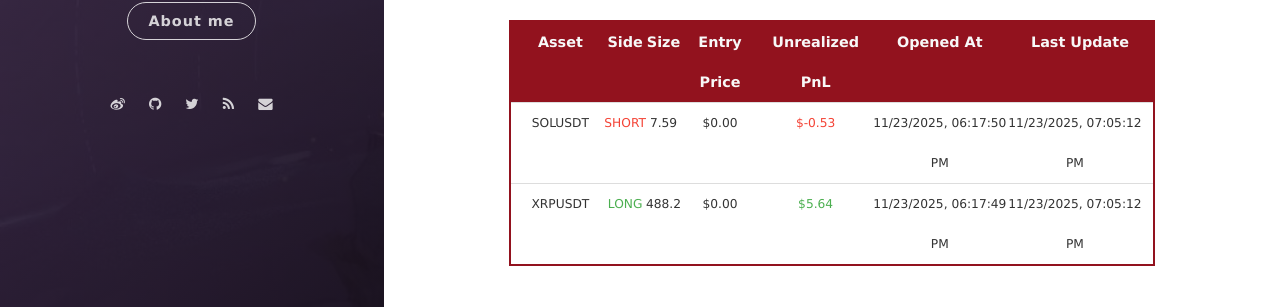
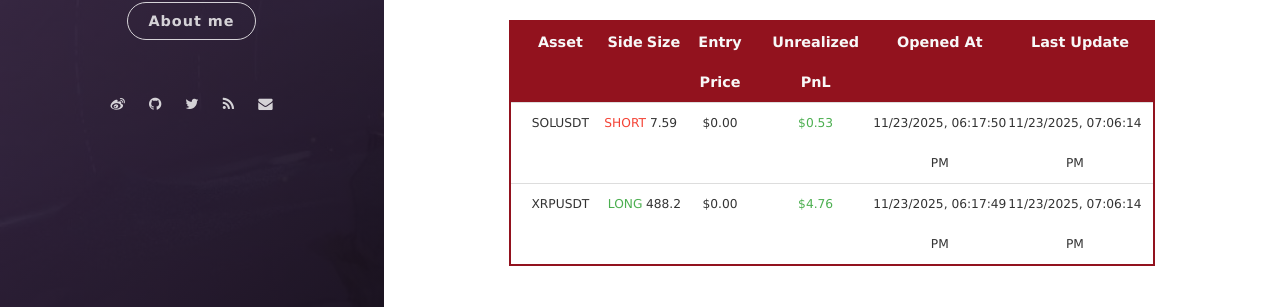
Before and after one commit to leeyegy/leeyegy.github.io, a Jekyll site: the page built from live-trading.html, in a window 1280 px wide and 945 px high. Shown: the part 579-886 px from the top of the window. Built offline with Jekyll 4.4.1, drawn with Linux system fonts in a browser that asks for light colours; nearby versions of some CDN libraries.

Commit message:
AccountMonitor: refresh positions 2025-11-24T03:06:14+08:00

```diff
--- a/assets/data/binance/positions.json
+++ b/assets/data/binance/positions.json
@@ -4,17 +4,17 @@
     "side": "SHORT",
     "size": 7.59,
     "entryPrice": 0.0,
-    "unrealizedPnl": -0.5313,
+    "unrealizedPnl": 0.53122296,
     "openedAt": "2025-11-24T02:17:50+08:00",
-    "reportedAt": "2025-11-24T03:05:12+08:00"
+    "reportedAt": "2025-11-24T03:06:14+08:00"
   },
   {
     "symbol": "XRPUSDT",
     "side": "LONG",
     "size": 488.2,
     "entryPrice": 0.0,
-    "unrealizedPnl": 5.64138045,
+    "unrealizedPnl": 4.76262045,
     "openedAt": "2025-11-24T02:17:49+08:00",
-    "reportedAt": "2025-11-24T03:05:12+08:00"
+    "reportedAt": "2025-11-24T03:06:14+08:00"
   }
 ]
```
